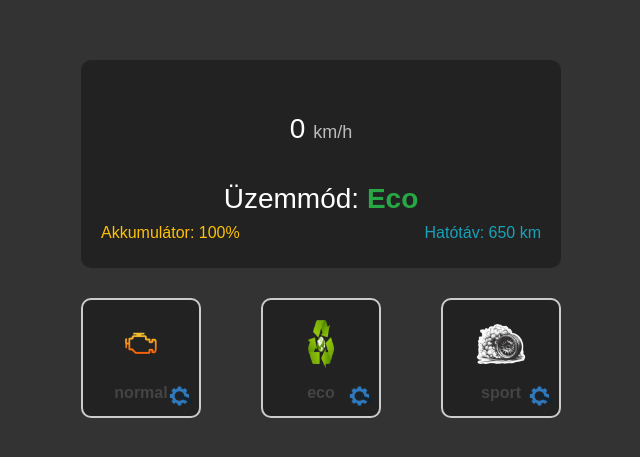
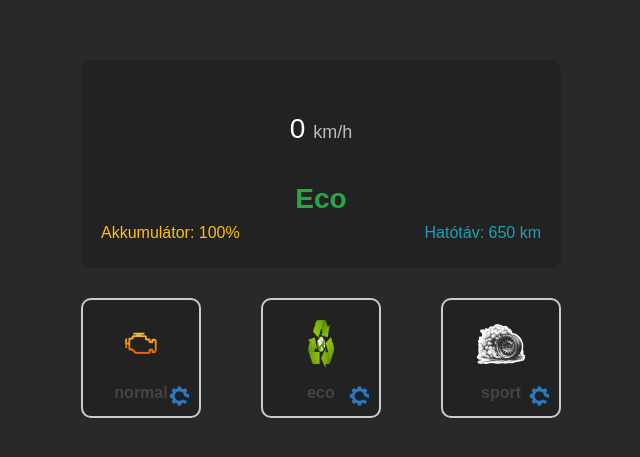
Before and after one commit to juhaszszabolcs90/Frontend_Car_onboard_computer, a Vue app: page /dashboard in a window 1280 px wide. Shown: the part 161-618 px from the top of the page, without its empty margins (319-959 px from the left). Built offline with nearby package versions, Linux system fonts and the light colour scheme.

Commit message:
add basic looking

```diff
--- a/src/App.vue
+++ b/src/App.vue
@@ -17,7 +17,7 @@ export default defineComponent({
 body {
   margin: 0;
   font-family: Arial, sans-serif;
-  background-color: #333;
+  background-color: #292929;
   color: white;
 }
 </style>
--- a/src/components/Dashboard.vue
+++ b/src/components/Dashboard.vue
@@ -12,7 +12,7 @@ import settingsIcon from "@/assets/settings-icon.png";
     <div class="dashboard">
       <div class="speed-display">
         <p class="speed">{{ currentSpeed }} <span>km/h</span></p>
-        <p class="mode-display">Üzemmód: <span :class="currentMode">{{ currentMode }}</span></p>
+        <p class="mode-display"><span :class="currentMode">{{ currentMode }}</span></p>
       </div>
       <div class="info-container">
         <p class="battery">Akkumulátor: {{ batteryLevel }}%</p>
@@ -162,7 +162,8 @@ export default {
 }
 
 .mode-button:hover {
-  background-color: #444;
+  background-color: #2e2e2e;
+  color: #222;
   border-color: #007BFF;
   transform: scale(1.1);
 }
@@ -179,5 +180,10 @@ export default {
   height: 30px;
   bottom: 5px;
   right: 2px;
+  transition: transform 0.3s; /* Smooth transition for scaling */
+}
+
+.settings-icon:hover {
+  transform: scale(1.4); /* Increase the icon size on hover */
 }
 </style>
--- a/src/components/SplashScreen.vue
+++ b/src/components/SplashScreen.vue
@@ -40,7 +40,7 @@ export default {
 }
 
 .car-image {
-  width: 300px; /* Autó szélesség beállítása */
+  width: 500px; /* Autó szélesség beállítása */
   height: auto; /* Az autó magassága arányosan változik */
 }
 
```
